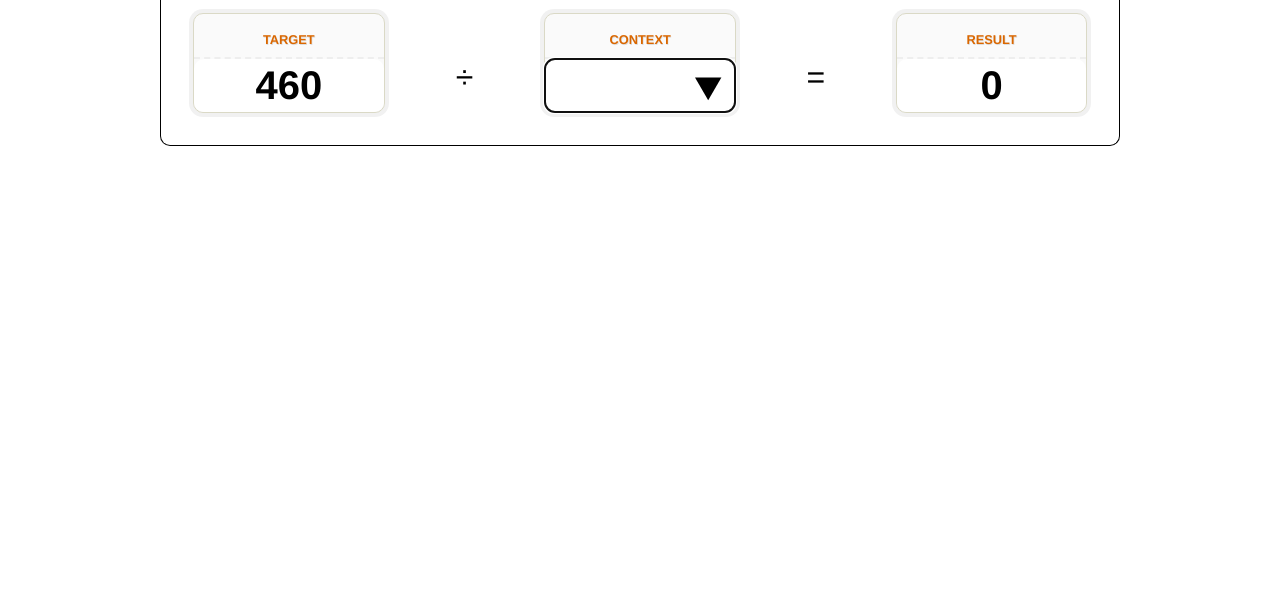
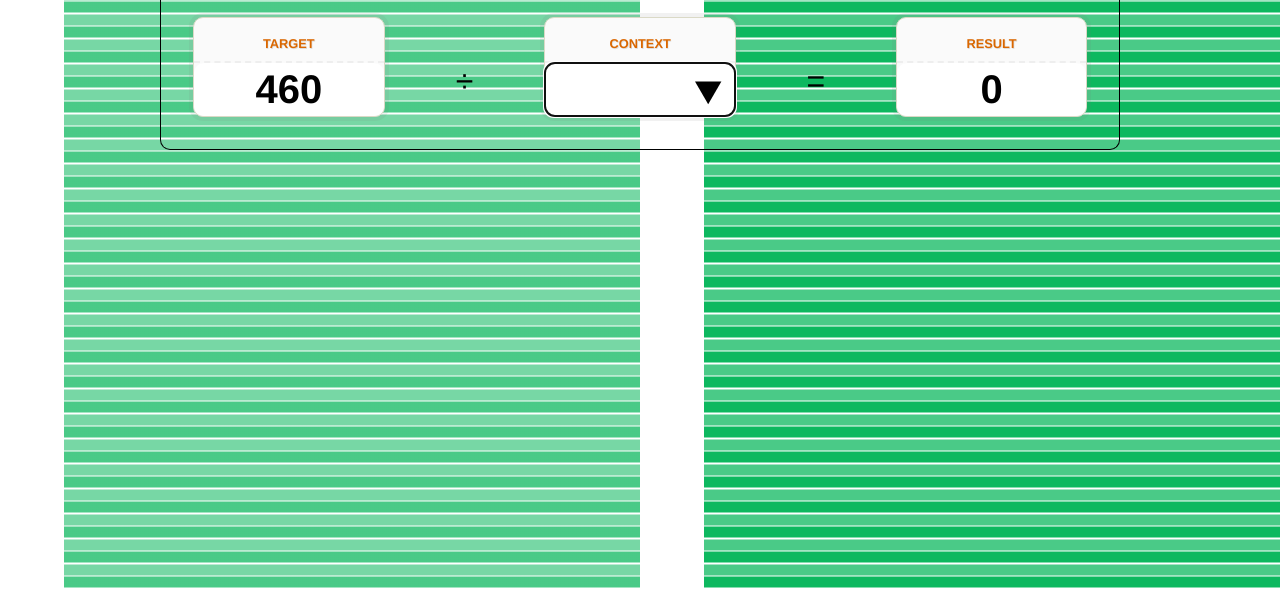
Before and after one commit to teleject/RatioStrong, a plain HTML site: page index.html in a window 1280 px wide. Shown: the part 211-800 px from the top of the page. Drawn offline with nearby package versions, Linux system fonts and the light colour scheme.

Commit message:
working in a CSS-enabled background

```diff
--- a/index.html
+++ b/index.html
@@ -23,8 +23,10 @@
 		width: 960px;
 		text-align: center;
 		padding-bottom: 0;
-		background-color: white;
-
+		text-shadow: 0 2px 4px rgba(0,0,0,.5);
+		font-family: helvetica;
+		color: #7afff5;
+		font-size: 2.5em;
 	}
 	h2 {
 		margin: 0 auto;
@@ -145,6 +147,114 @@
 		display:table-cell;
 		vertical-align:middle;
 		text-align: center;
+
+		 background-image:
+						-webkit-radial-gradient(50% 50%, rgba(0, 204, 125, 0.00), rgba(0, 51, 0, 0.9)),
+		                -webkit-gradient(linear, 0 0, 0 100%,
+		                    color-stop(0.05, rgba(255, 255, 255, .5)),
+		                    color-stop(0.05, rgba(255, 255, 255, 0.1)),
+		                    color-stop(0.5, rgba(255, 255, 255, 0.1)),
+		                    color-stop(0.5, rgba(255, 255, 255, .5)),
+		                    color-stop(0.55, rgba(255, 255, 255, .5)),
+		                    color-stop(0.55, rgba(255, 255, 255, 0))),
+		                -webkit-gradient(linear, 0 0, 100% 0,
+		                    color-stop(0.05, rgba(255, 255, 255, .5)),
+		                    color-stop(0.05, rgba(255, 255, 255, 0.1)),
+		                    color-stop(0.5, rgba(255, 255, 255, 0.1)),
+		                    color-stop(0.5, rgba(255, 255, 255, .5)),
+		                    color-stop(0.55, rgba(255, 255, 255, .5)),
+		                    color-stop(0.55, rgba(255, 255, 255, 0)));
+
+		            background-image:
+		                -moz-linear-gradient(90deg,
+		                    rgba(255, 255, 255, 1) 5%,
+		                    rgba(255, 255, 255, .25) 5%,
+		                    rgba(255, 255, 255, .25) 50%,
+		                    rgba(255, 255, 255, 1) 50%,
+		                    rgba(255, 255, 255, 1) 55%,
+		                    rgba(255, 255, 255, 0) 55%,
+		                    rgba(255, 255, 255, 0)),
+		                -moz-linear-gradient(0,
+		                    rgba(255, 255, 255, 1)5%,
+		                    rgba(255, 255, 255, .25) 5%,
+		                    rgba(255, 255, 255, .25) 50%,
+		                    rgba(255, 255, 255, 1) 50%,
+		                    rgba(255, 255, 255, 1) 55%,
+		                    rgba(255, 255, 255, 0) 55%,
+		                    rgba(255, 255, 255, 0)),
+							-webkit-radial-gradient(50% 50%, rgba(255, 255, 255, 0.00), rgba(0, 0, 0, 1.00));
+
+
+		            background-image:
+		                -ms-linear-gradient(90deg,
+		                    rgba(255, 255, 255, 1) 5%,
+		                    rgba(255, 255, 255, .25) 5%,
+		                    rgba(255, 255, 255, .25) 50%,
+		                    rgba(255, 255, 255, 1) 50%,
+		                    rgba(255, 255, 255, 1) 55%,
+		                    rgba(255, 255, 255, 0) 55%,
+		                    rgba(255, 255, 255, 0)),
+		                -ms-linear-gradient(0deg,
+		                    rgba(255, 255, 255, 1)5%,
+		                    rgba(255, 255, 255, .25) 5%,
+		                    rgba(255, 255, 255, .25) 50%,
+		                    rgba(255, 255, 255, 1) 50%,
+		                    rgba(255, 255, 255, 1) 55%,
+		                    rgba(255, 255, 255, 0) 55%,
+		                    rgba(255, 255, 255, 0));
+		            background-image:
+		                -o-linear-gradient(90deg,
+		                    rgba(255, 255, 255, 1) 5%,
+		                    rgba(255, 255, 255, .25) 5%,
+		                    rgba(255, 255, 255, .25) 50%,
+		                    rgba(255, 255, 255, 1) 50%,
+		                    rgba(255, 255, 255, 1) 55%,
+		                    rgba(255, 255, 255, 0) 55%,
+		                    rgba(255, 255, 255, 0)),
+		                -o-linear-gradient(0,
+		                    rgba(255, 255, 255, 1)5%,
+		                    rgba(255, 255, 255, .25) 5%,
+		                    rgba(255, 255, 255, .25) 50%,
+		                    rgba(255, 255, 255, 1) 50%,
+		                    rgba(255, 255, 255, 1) 55%,
+		                    rgba(255, 255, 255, 0) 55%,
+		                    rgba(255, 255, 255, 0));
+		                background-image:
+		                linear-gradient(90deg,
+		                    rgba(255, 255, 255, 1) 5%,
+		                    rgba(255, 255, 255, .25) 5%,
+		                    rgba(255, 255, 255, .25) 50%,
+		                    rgba(255, 255, 255, 1) 50%,
+		                    rgba(255, 255, 255, 1) 55%,
+		                    rgba(255, 255, 255, 0) 55%,
+		                    rgba(255, 255, 255, 0)),
+		                linear-gradient(0,
+		                    rgba(255, 255, 255, 1)5%,
+		                    rgba(255, 255, 255, .25) 5%,
+		                    rgba(255, 255, 255, .25) 50%,
+		                    rgba(255, 255, 255, 1) 50%,
+		                    rgba(255, 255, 255, 1) 55%,
+		                    rgba(255, 255, 255, 0) 55%,
+		                    rgba(255, 255, 255, 0));
+
+/*
+							background-image: -moz-radial-gradient(50% 50%, rgba(255, 255, 255, 0.00), rgba(0, 0, 0, 1.00));
+							background-image: -o-radial-gradient(50% 50%, rgba(255, 255, 255, 0.00), rgba(0, 0, 0, 1.00));
+							background-image: -ms-radial-gradient(50% 50%, rgba(255, 255, 255, 0.00), rgba(0, 0, 0, 1.00));
+							background-image: radial-gradient(50% 50%, rgba(255, 255, 255, 0.00), rgba(0, 0, 0, 1.00));
+
+*/
+
+
+		background-color: #0db85f;
+
+		background-size:  100%, 25px 25px, 25px 25px;
+
+		background-position: 50%;
+
+
+
+
 	}
 	body > div {
 		margin: 0 auto;
```
